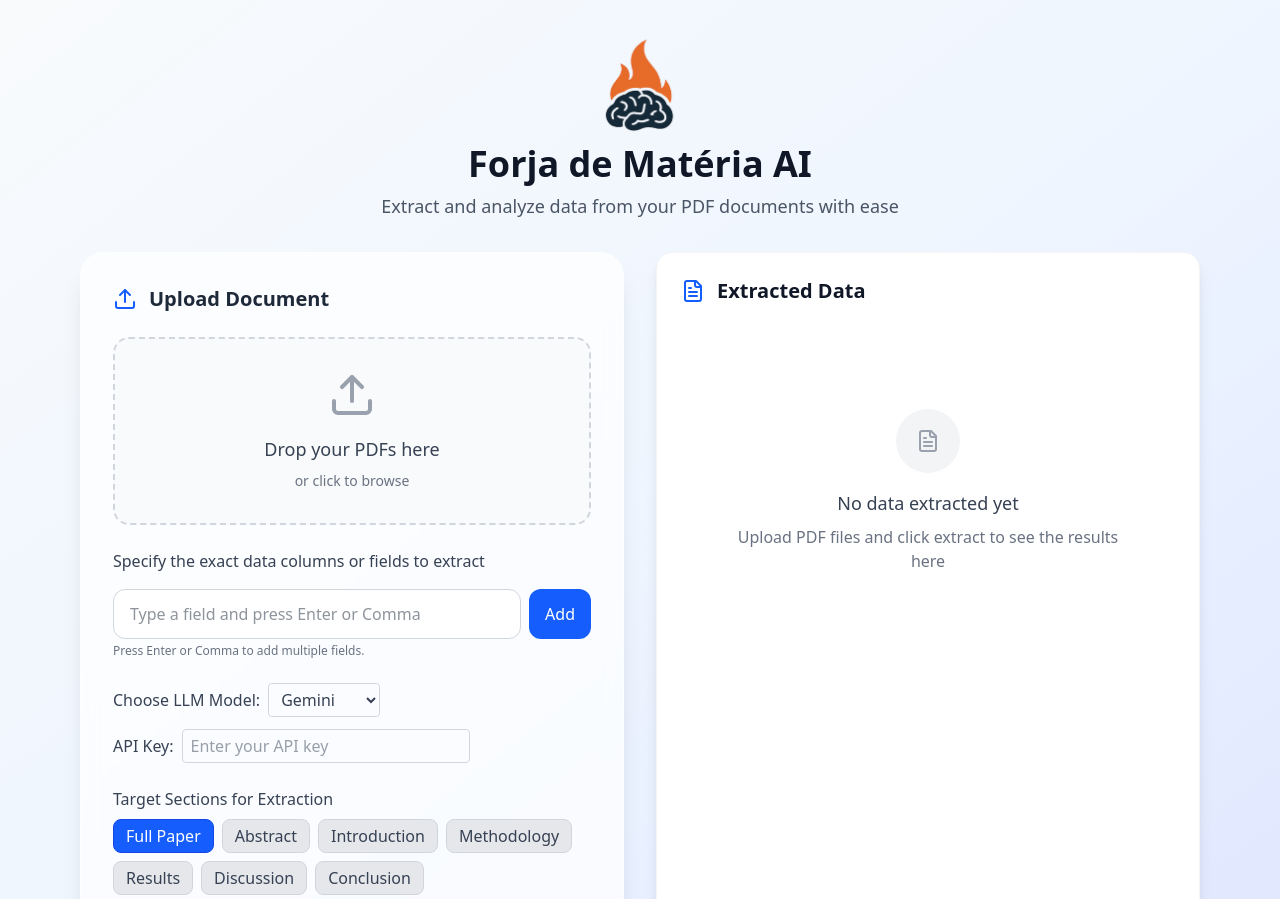
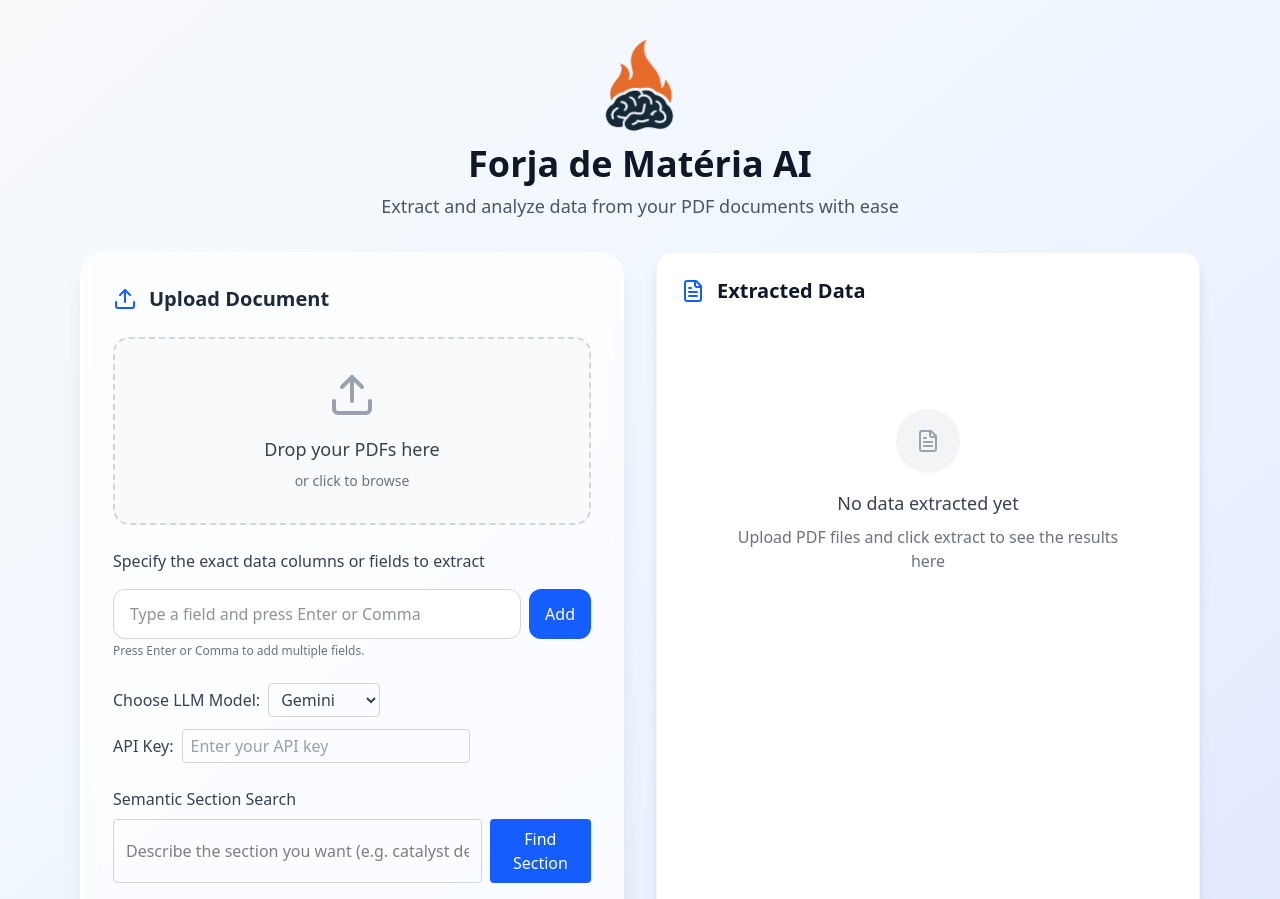
Before and after one commit to uk89564522-rgb/Forja-de-Matria-AI, a React (Vite) app in the folder frontend/: page / in a window 1280 px wide. Shown: the top 899 px of the page. Built offline with nearby package versions, Linux system fonts and the light colour scheme.

Commit message:
new sections

```diff
--- a/frontend/src/App.tsx
+++ b/frontend/src/App.tsx
@@ -27,6 +27,11 @@
 
   // NEW: Section selection state
   const [selectedSections, setSelectedSections] = useState<string[]>(['Full Paper']);
+
+  // NEW: Semantic search state
+  const [semanticQuery, setSemanticQuery] = useState('');
+  const [semanticResult, setSemanticResult] = useState<string | null>(null);
+  const [semanticLoading, setSemanticLoading] = useState(false);
 
   // Section selection handler
   const handleSectionSelect = (section: string) => {
@@ -177,6 +182,26 @@
         return arr;
       });
     }
+  };
+
+  const handleSemanticSearch = async () => {
+    if (!semanticQuery.trim() || files.length === 0) return;
+    setSemanticLoading(true);
+    setSemanticResult(null);
+    const formData = new FormData();
+    formData.append('file', files[0]); // For now, just use the first file
+    formData.append('query', semanticQuery);
+    const res = await fetch('http://localhost:5000/semantic-section-search', {
+      method: 'POST',
+      body: formData,
+    });
+    if (res.ok) {
+      const data = await res.json();
+      setSemanticResult(data.section || 'No relevant section found.');
+    } else {
+      setSemanticResult('No relevant section found.');
+    }
+    setSemanticLoading(false);
   };
 
   return (
@@ -342,7 +367,47 @@
                 </label>
               </div>
 
-              {/* NEW: Section selection UI */}
+              {/* --- ADD SEMANTIC SECTION SEARCH HERE --- */}
+              <div className="mt-6">
+                <label className="font-medium text-gray-700 mb-2 block">Semantic Section Search</label>
+                <div className="flex gap-2">
+                  <input
+                    type="text"
+                    value={semanticQuery}
+                    onChange={e => setSemanticQuery(e.target.value)}
+                    placeholder="Describe the section you want (e.g. catalyst degradation)"
+                    className="px-3 py-2 rounded border border-gray-300 w-full"
+                  />
+                  <button
+                    type="button"
+                    onClick={handleSemanticSearch}
+                    className="px-4 py-2 bg-blue-600 text-white rounded font-medium"
+                    disabled={semanticLoading || !semanticQuery.trim() || files.length === 0}
+                  >
+                    {semanticLoading ? 'Searching...' : 'Find Section'}
+                  </button>
+                </div>
+                {semanticResult && (
+                  <div className="mt-2 p-2 bg-blue-50 border border-blue-200 rounded text-sm text-blue-900">
+                    <div className="font-semibold mb-1">Best Match:</div>
+                    <div>{semanticResult}</div>
+                    <button
+                      type="button"
+                      className="mt-2 px-3 py-1 bg-blue-700 text-white rounded text-xs"
+                      onClick={() => {
+                        if (!selectedSections.includes(semanticResult)) {
+                          setSelectedSections([...selectedSections, semanticResult]);
+                        }
+                      }}
+                    >
+                      Add to Extraction
+                    </button>
+                  </div>
+                )}
+              </div>
+              {/* --- END SEMANTIC SECTION SEARCH --- */}
+
+              {/* Target Sections for Extraction */}
               <div className="mt-6">
                 <div className="font-medium text-gray-700 mb-2">Target Sections for Extraction</div>
                 <div className="flex flex-wrap gap-2">
```
Also changed, not shown: 1 other file (tests, documents, lock files or other folders).
